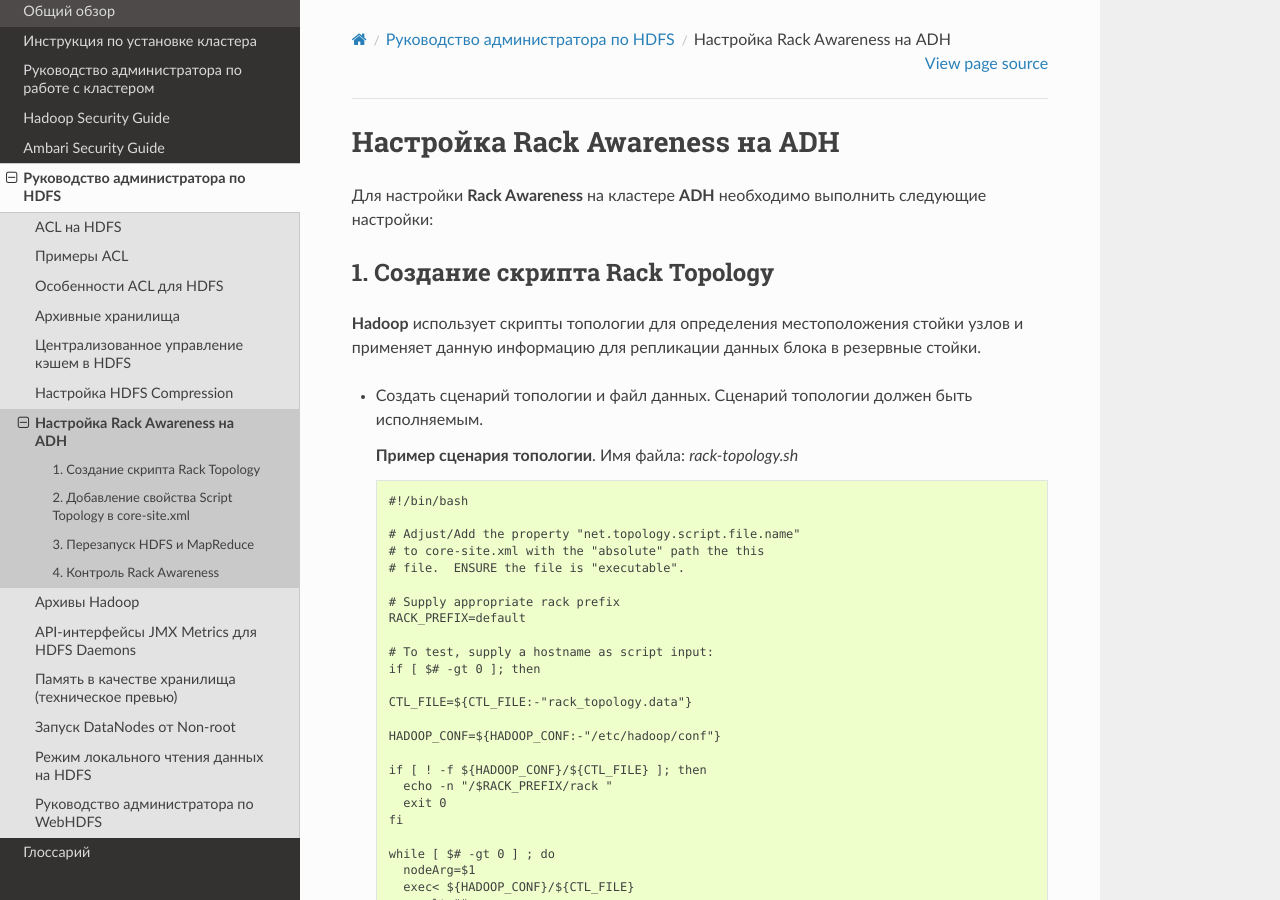
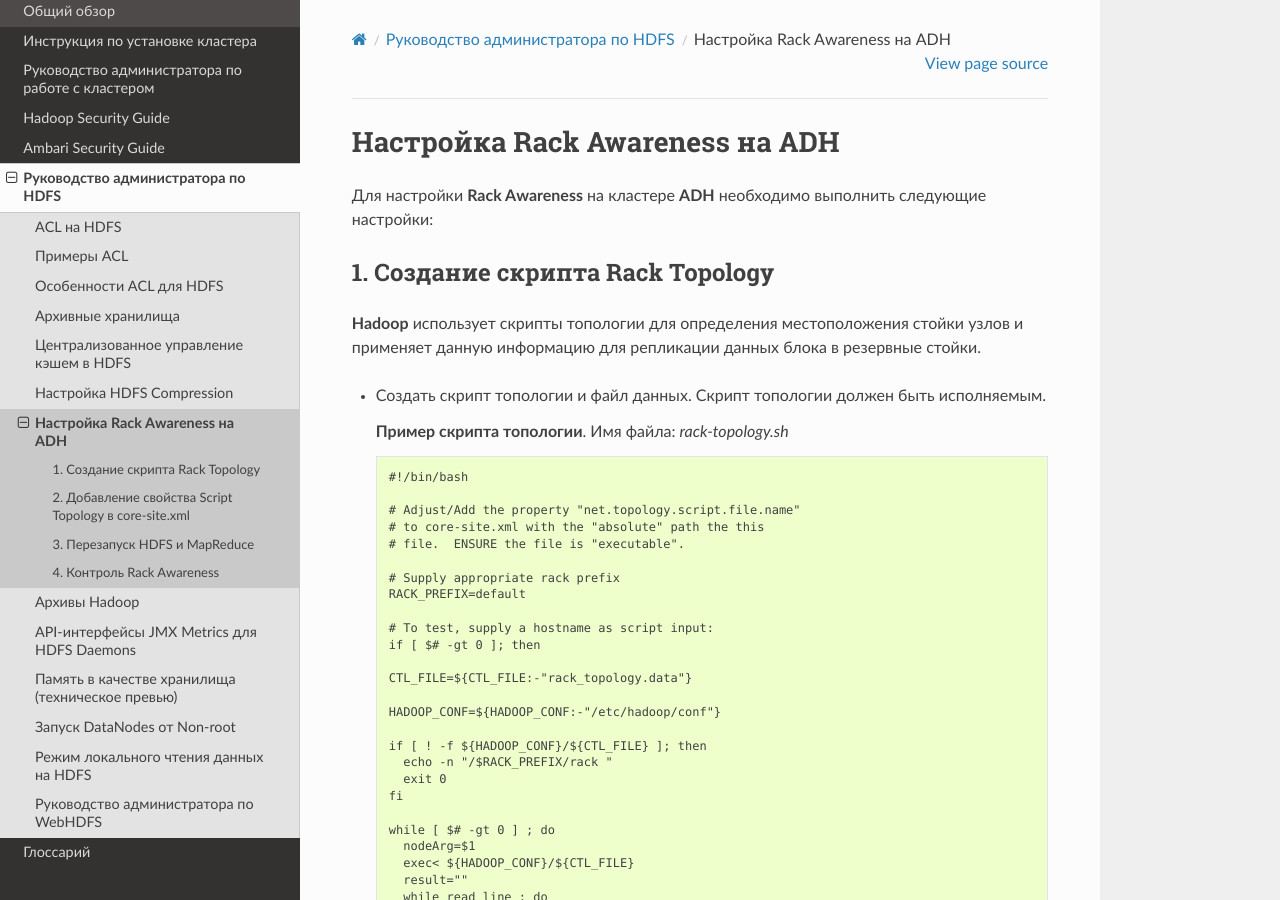
Before and after one commit to arenadata/docs_adps, a Sphinx documentation site: the page built from source/HDFSadmin/RackAwareness.rst, in a window 1280 px wide and 900 px high. Built offline with Sphinx 7.4.7 and the Read the Docs theme 2.0.0, drawn with Linux system fonts in a browser that asks for light colours.

Commit message:
Update RackAwareness.rst

```diff
--- a/source/HDFSadmin/RackAwareness.rst
+++ b/source/HDFSadmin/RackAwareness.rst
@@ -15,9 +15,9 @@
 
 **Hadoop** использует скрипты топологии для определения местоположения стойки узлов и применяет данную информацию для репликации данных блока в резервные стойки.
 
-+ Создать сценарий топологии и файл данных. Сценарий топологии должен быть исполняемым.
++ Создать скрипт топологии и файл данных. Скрипт топологии должен быть исполняемым.
 
-  **Пример сценария топологии**. Имя файла: *rack-topology.sh*
+  **Пример скрипта топологии**. Имя файла: *rack-topology.sh*
 
   ::
 
```
